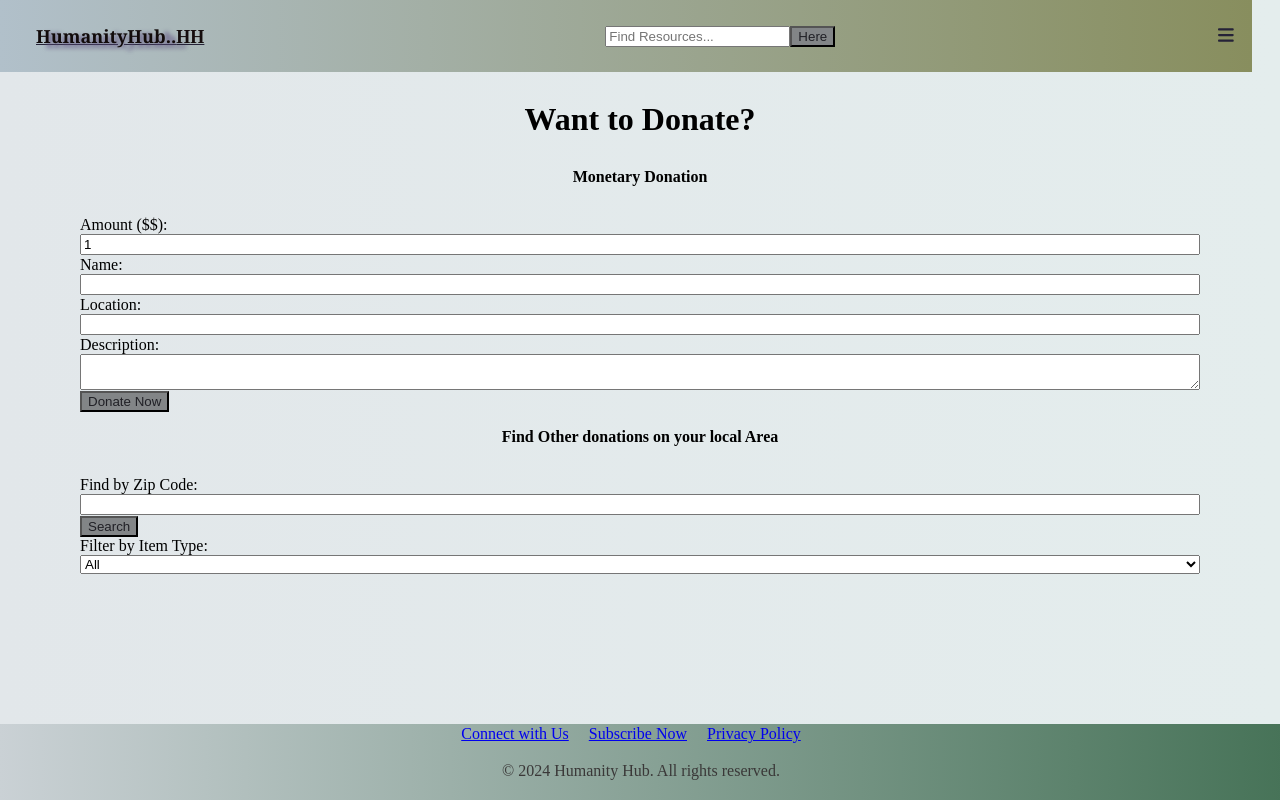
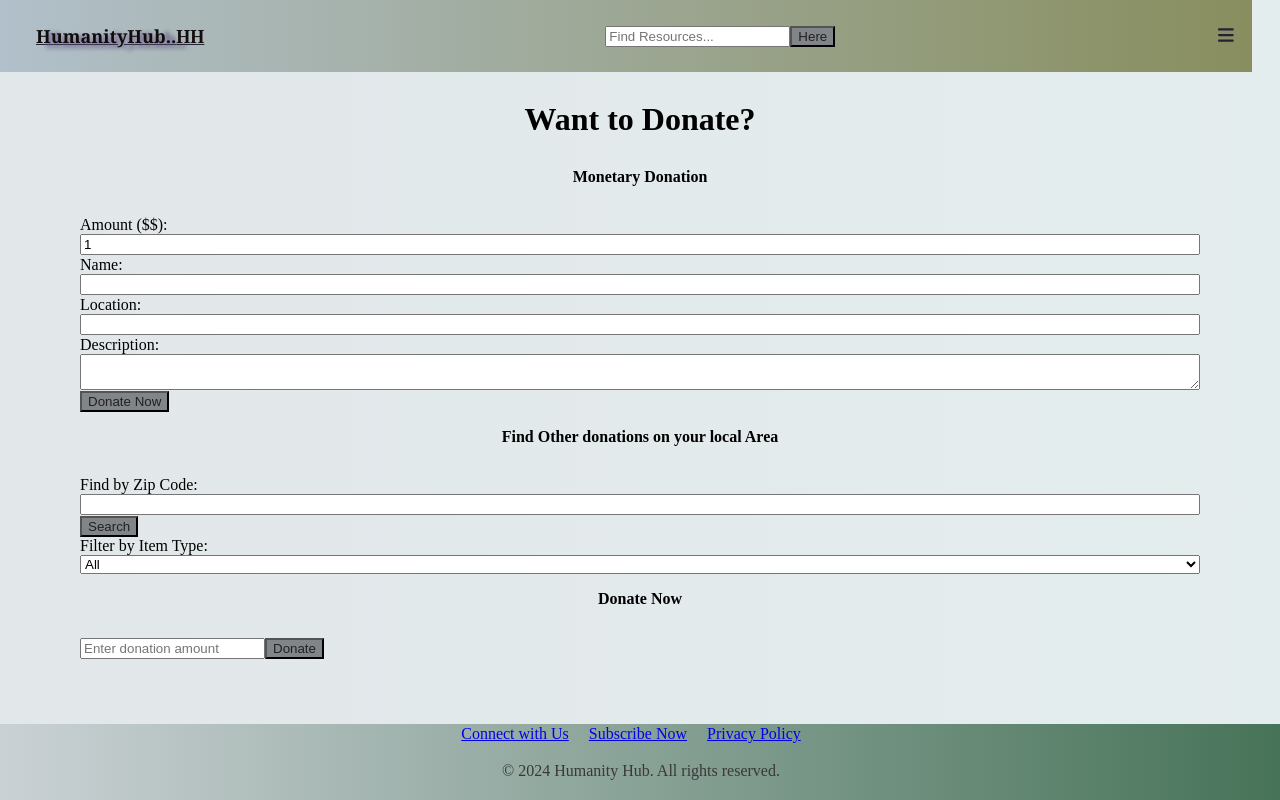
Before and after one commit to yana1al/HumanityHub, a React (Vite) app: page /donations in a window 1280 px wide. Built offline with nearby package versions, Linux system fonts and the light colour scheme.

Commit message:
Stripe adding

```diff
--- a/services/apis.js
+++ b/services/apis.js
@@ -1,3 +1,4 @@
+// apis.js
 import axios from "axios";
 
 export const BASE_URL = "https://humanity-hub1-3599a88da879.herokuapp.com/";
@@ -17,13 +18,14 @@ Client.interceptors.request.use(
   }
 );
 
-export const donate = async (donationsData) => {
+export const donate = async (donationAmount) => {
   try {
-    const response = await Client.post("/api/donations", donationsData);
+    const response = await Client.post("/api/donations", { amount: donationAmount });
     return response.data;
   } catch (error) {
     console.error("Error donating:", error);
     throw error;
   }
 };
+
 export default Client;
--- a/src/App.jsx
+++ b/src/App.jsx
@@ -5,15 +5,16 @@ import Nav from "./components/Nav";
 import Home from "./components/Home";
 import About from "./components/About";
 import Events from "./components/Events";
-import LogIn from "../pages/LogIn";
-import Register from "../pages/Register"
 import Donations from "./components/Donations";
+import LogIn from "./pages/LogIn";
+import Register from "./pages/Register";
 import Resources from "./components/Resources";
 import HappyHour from "./components/HappyHour";
 import PrivacyPolicyDetails from "./components/PrivacyPolicyDetails";
 import ConnectUs from "./components/ConnectUs";
 import SubscribeUs from "./components/SubscribeUs";
 import Volunteer from "./components/Volunteer";
+import { checkSession } from "./services/auth";
 
 const App = () => {
   const [user, setUser] = useState(null);
@@ -50,8 +51,8 @@ const App = () => {
           <Route path="/connectUs" element={<ConnectUs />} />
           <Route path="/subscribeUs" element={<SubscribeUs />} />
           <Route path="/logIn" element={<LogIn setUser={setUser} />} />
-          <Route path="/Register" element={<Register setUser={setUser} />} />
-          <Route path="/Volunteer" element={<Volunteer />} />
+          <Route path="/register" element={<Register setUser={setUser} />} />
+          <Route path="/volunteer" element={<Volunteer />} />
         </Routes>
       </main>
       <footer>
--- a/src/components/Donations.jsx
+++ b/src/components/Donations.jsx
@@ -1,5 +1,5 @@
 import React, { useState } from "react";
-import axios from "axios";
+import { donate } from "../services/apis";
 
 const Donations = () => {
   const [formData, setFormData] = useState({
@@ -13,6 +13,9 @@ const Donations = () => {
   const [donationSuccess, setDonationSuccess] = useState(false);
   const [donationLocations, setDonationLocations] = useState([]);
   const [selectedItemType, setSelectedItemType] = useState("");
+  const [donationAmount, setDonationAmount] = useState("");
+  const [clientSecret, setClientSecret] = useState("");
+  const [paymentError, setPaymentError] = useState("");
 
   const handleChange = (e) => {
     const { name, value } = e.target;
@@ -50,6 +53,17 @@ const Donations = () => {
 
   const handleItemTypeChange = (e) => {
     setSelectedItemType(e.target.value);
+  };
+
+  const handleDonation = async (e) => {
+    e.preventDefault();
+    try {
+      const { clientSecret } = await donate(donationAmount);
+      setClientSecret(clientSecret);
+    } catch (error) {
+      console.error("Error donating:", error);
+      setPaymentError("Failed to process donation. Please try again.");
+    }
   };
 
   return (
@@ -125,32 +139,40 @@ const Donations = () => {
         </label>
       </div>
       <div>
-
-        {/* Display donation locations for clothes based on selectedItemType */}
-        {selectedItemType === "clothes" && (
-          // Display donation locations for clothes
+        {/* Display donation locations based on selectedItemType */}
+        {selectedItemType && (
+          <div>
+            <h3>Donation Locations</h3>
             <ul>
               {donationLocations
-              .filter((location) => location.itemType === "clothes")
+                .filter((location) => location.itemType === selectedItemType)
                 .map((location) => (
                   <li key={location.id}>{location.name}</li>
                 ))}
             </ul>
+          </div>
         )}
       </div>
       <div>
-
-        {/* Display donation locations for books based on selectedItemType */}
-        {selectedItemType === "books" && (
-          // Display donation locations for books
-          <ul>
-            {donationLocations
-              .filter((location) => location.itemType === "books")
-              .map((location) => (
-                <li key={location.id}>{location.name}</li>
-              ))}
-          </ul>
+        <h3>Donate Now</h3>
+        {clientSecret ? (
+          <form action="/pay" method="POST">
+            <input type="hidden" name="clientSecret" value={clientSecret} />
+            <button type="submit">Pay Now</button>
+          </form>
+        ) : (
+          <form onSubmit={handleDonation}>
+            <input
+              type="number"
+              placeholder="Enter donation amount"
+              value={donationAmount}
+              onChange={(e) => setDonationAmount(e.target.value)}
+              required
+            />
+            <button type="submit">Donate</button>
+          </form>
         )}
+        {paymentError && <p>{paymentError}</p>}
       </div>
     </div>
   );
--- a/src/components/Home.jsx
+++ b/src/components/Home.jsx
@@ -36,7 +36,7 @@ const Home = () => {
       alert("Please provide your name and testimony.");
       return;
     }
-    const newTestimony = { ...testimonyFormData, id: testimonies.length + 1, donatedAmount: 0 };
+    const newTestimony = { ...testimonyFormData, id: testimonies.length + 1, donatedAmount: 1 };
     setTestimonies([...testimonies, newTestimony]);
     // Reset form data
     setTestimonyFormData({ name: "", testimony: "", rating: 5 });
```
Lines whose indentation alone changed are shown as unchanged.
